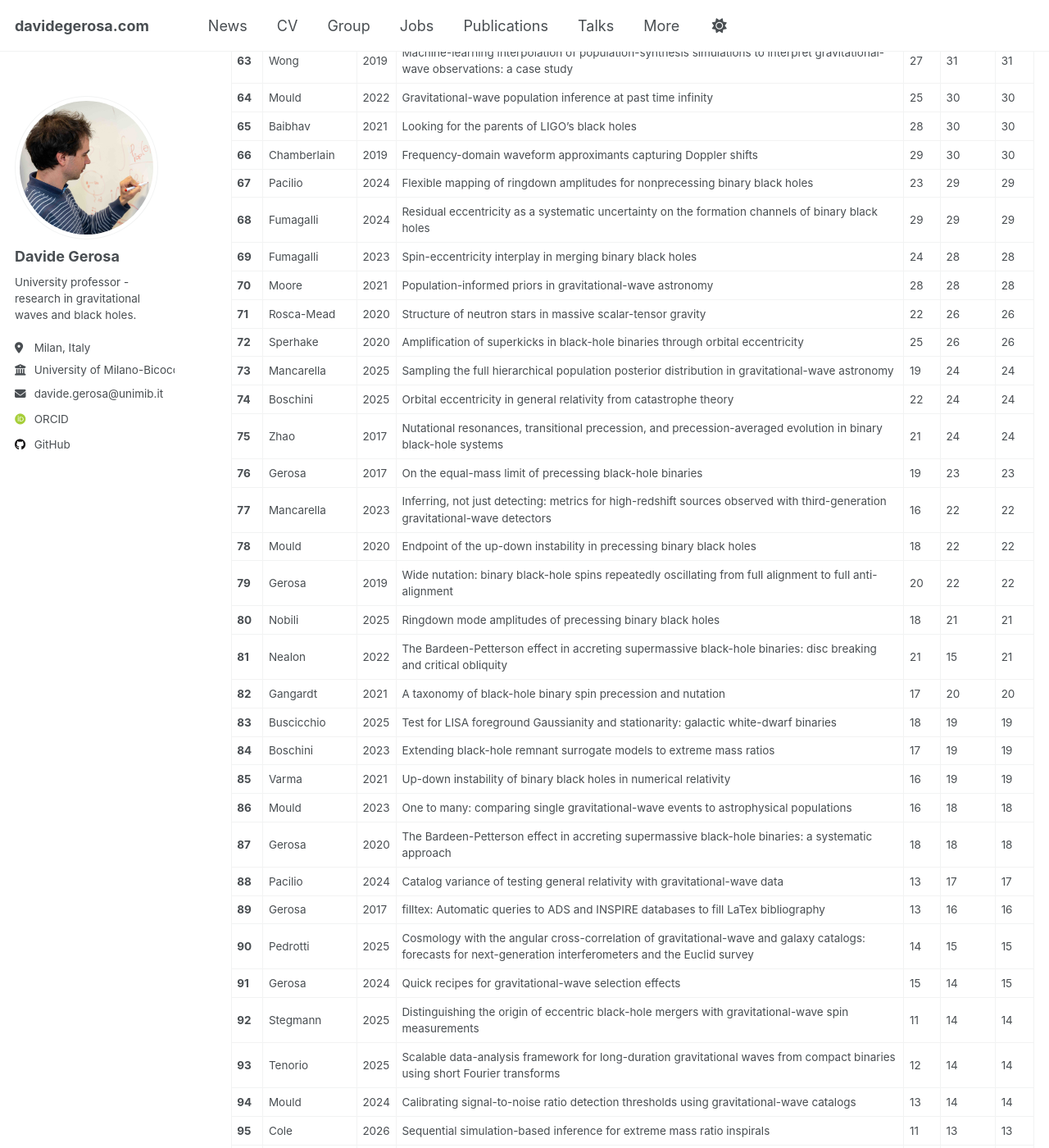
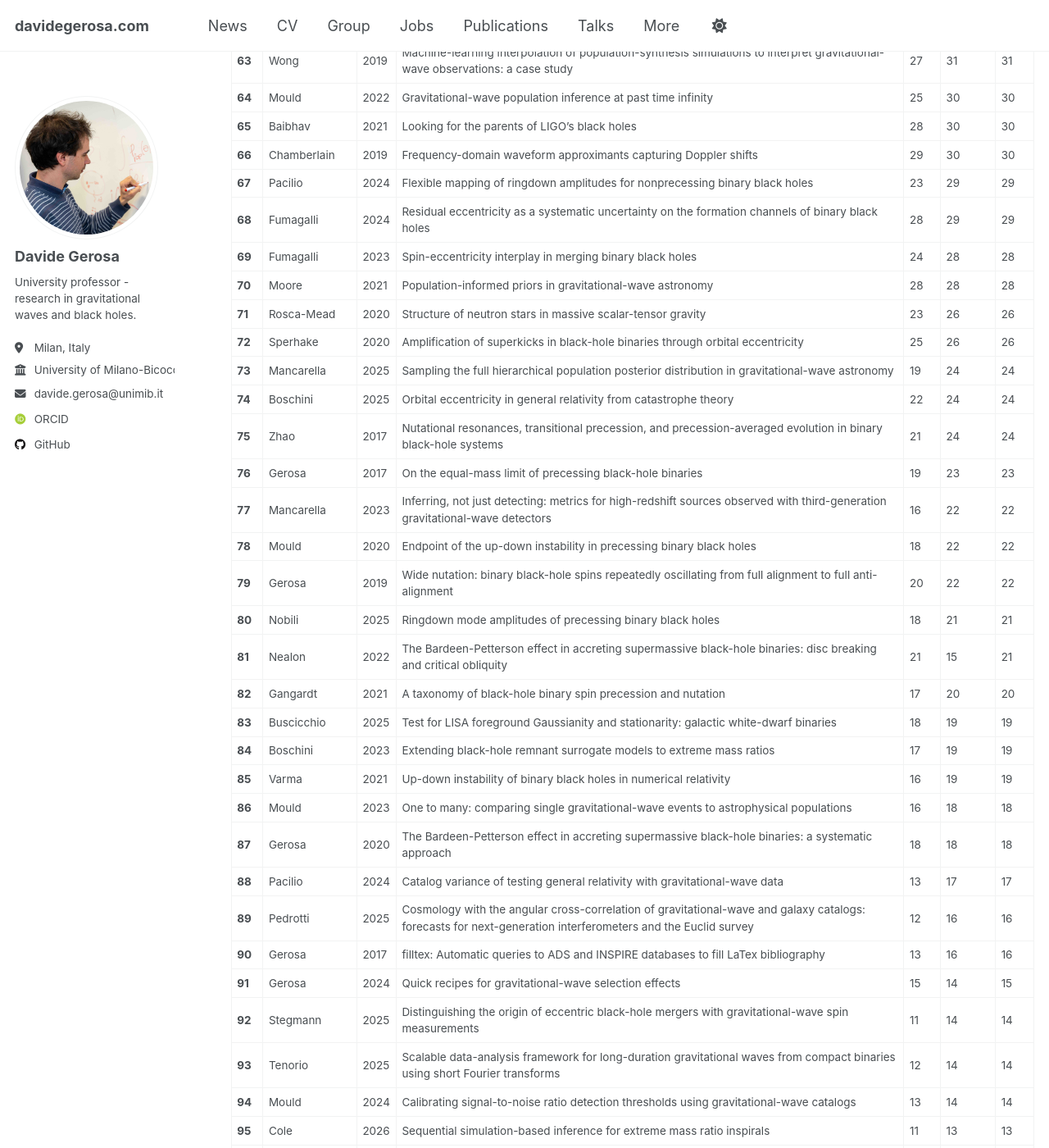
Before and after one commit to dgerosa/website, a Jekyll site: the page built from _pages/citations.md, in a window 1280 px wide and 1400 px high, scrolled down 3022 px. Shown: the whole window at 82% size. Built offline with Jekyll 4.4.1, drawn with Linux system fonts in a browser that asks for light colours; some web fonts are replaced; some of the changed text lies outside the part shown.

Commit message:
Website update from workflow

```diff
--- a/_pages/_citations.md
+++ b/_pages/_citations.md
@@ -76,10 +76,10 @@
 | **65** | Baibhav | 2021 | Looking for the parents of LIGO's black holes | 28 | 30 | 30 |
 | **66** | Chamberlain | 2019 | Frequency-domain waveform approximants capturing Doppler shifts | 29 | 30 | 30 |
 | **67** | Pacilio | 2024 | Flexible mapping of ringdown amplitudes for nonprecessing binary black holes | 23 | 29 | 29 |
-| **68** | Fumagalli | 2024 | Residual eccentricity as a systematic uncertainty on the formation channels of binary black holes | 29 | 29 | 29 |
+| **68** | Fumagalli | 2024 | Residual eccentricity as a systematic uncertainty on the formation channels of binary black holes | 28 | 29 | 29 |
 | **69** | Fumagalli | 2023 | Spin-eccentricity interplay in merging binary black holes | 24 | 28 | 28 |
 | **70** | Moore | 2021 | Population-informed priors in gravitational-wave astronomy | 28 | 28 | 28 |
-| **71** | Rosca-Mead | 2020 | Structure of neutron stars in massive scalar-tensor gravity | 22 | 26 | 26 |
+| **71** | Rosca-Mead | 2020 | Structure of neutron stars in massive scalar-tensor gravity | 23 | 26 | 26 |
 | **72** | Sperhake | 2020 | Amplification of superkicks in black-hole binaries through orbital eccentricity | 25 | 26 | 26 |
 | **73** | Mancarella | 2025 | Sampling the full hierarchical population posterior distribution in gravitational-wave astronomy | 19 | 24 | 24 |
 | **74** | Boschini | 2025 | Orbital eccentricity in general relativity from catastrophe theory | 22 | 24 | 24 |
@@ -97,8 +97,8 @@
 | **86** | Mould | 2023 | One to many: comparing single gravitational-wave events to astrophysical populations | 16 | 18 | 18 |
 | **87** | Gerosa | 2020 | The Bardeen-Petterson effect in accreting supermassive black-hole binaries: a systematic approach | 18 | 18 | 18 |
 | **88** | Pacilio | 2024 | Catalog variance of testing general relativity with gravitational-wave data | 13 | 17 | 17 |
-| **89** | Gerosa | 2017 | filltex: Automatic queries to ADS and INSPIRE databases to fill LaTex bibliography | 13 | 16 | 16 |
-| **90** | Pedrotti | 2025 | Cosmology with the angular cross-correlation of gravitational-wave and galaxy catalogs: forecasts for next-generation interferometers and the Euclid survey | 14 | 15 | 15 |
+| **89** | Pedrotti | 2025 | Cosmology with the angular cross-correlation of gravitational-wave and galaxy catalogs: forecasts for next-generation interferometers and the Euclid survey | 12 | 16 | 16 |
+| **90** | Gerosa | 2017 | filltex: Automatic queries to ADS and INSPIRE databases to fill LaTex bibliography | 13 | 16 | 16 |
 | **91** | Gerosa | 2024 | Quick recipes for gravitational-wave selection effects | 15 | 14 | 15 |
 | **92** | Stegmann | 2025 | Distinguishing the origin of eccentric black-hole mergers with gravitational-wave spin measurements | 11 | 14 | 14 |
 | **93** | Tenorio | 2025 | Scalable data-analysis framework for long-duration gravitational waves from compact binaries using short Fourier transforms | 12 | 14 | 14 |
```
Also changed, not shown: other parts of _pages/_citations.md (+17 -17 lines), _pages/_group.md (+1 -1 lines), _pages/_publications.md (+1 -1 lines), _pages/_talks.md (+1 -1 lines).
